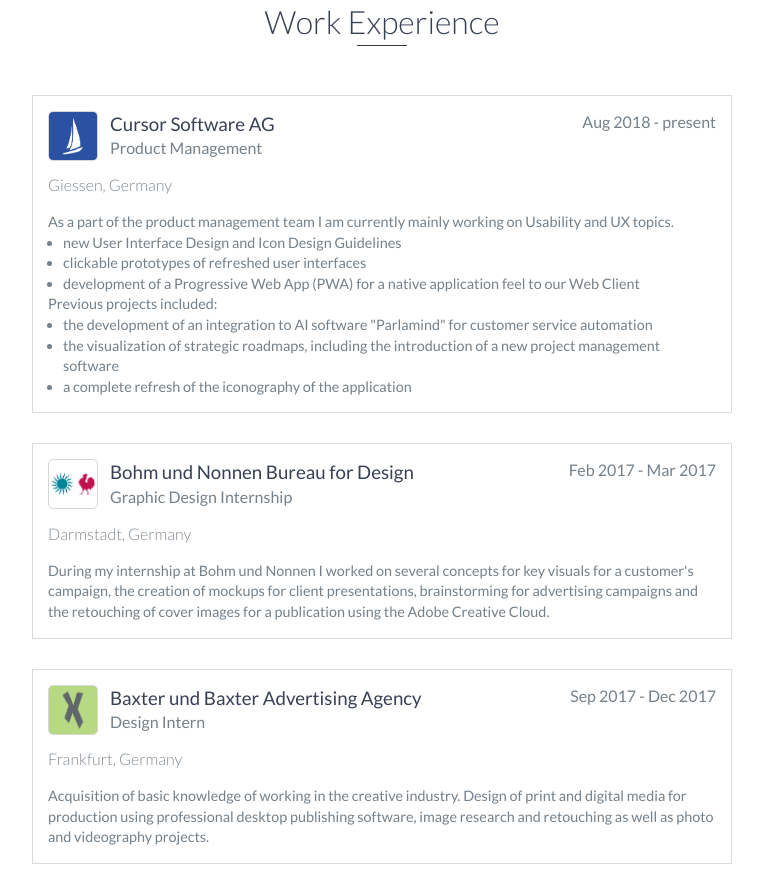
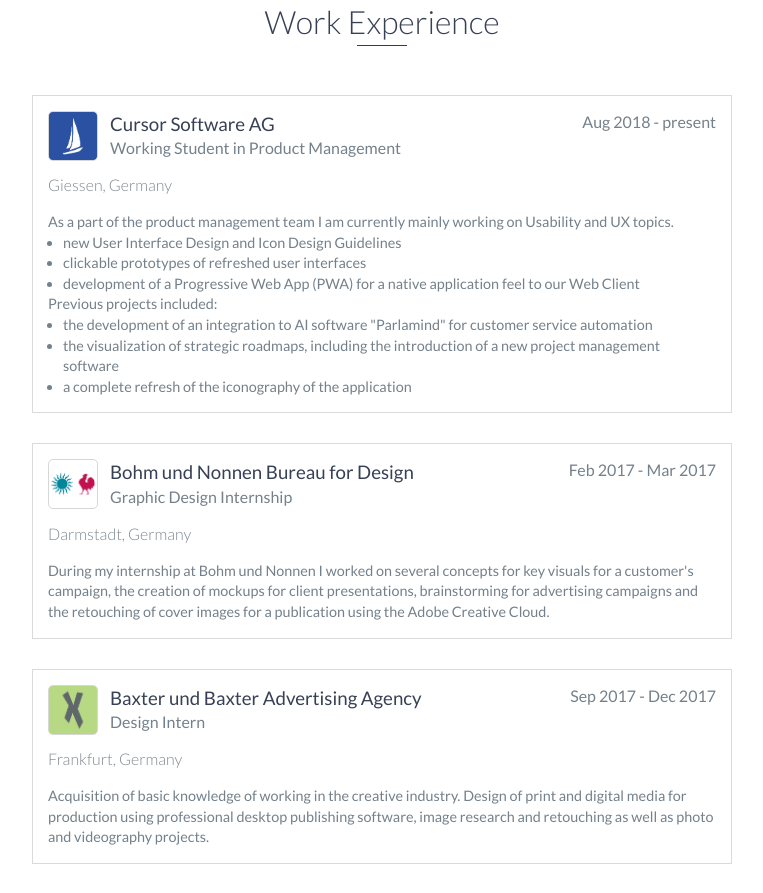
Before and after one commit to mkafanke/mkafanke.github.io, a website: page index.html in a window 1280 px wide. Shown: the part 1400-2293 px from the top of the page, without its empty margins (258-1021 px from the left). Drawn offline with nearby package versions, Linux system fonts and the light colour scheme.

Commit message:
Update index.html

```diff
--- a/index.html
+++ b/index.html
@@ -171,7 +171,7 @@
                     <div class="education-title">
                         <span class="education-date">Aug 2018 - present</span>
                         <h3>Cursor Software AG</h3>
-                        <h4>Product Management</h4>
+                        <h4>Working Student in Product Management</h4>
                     </div>
                 </div>
                 <h5>Giessen, Germany</h5>
```
